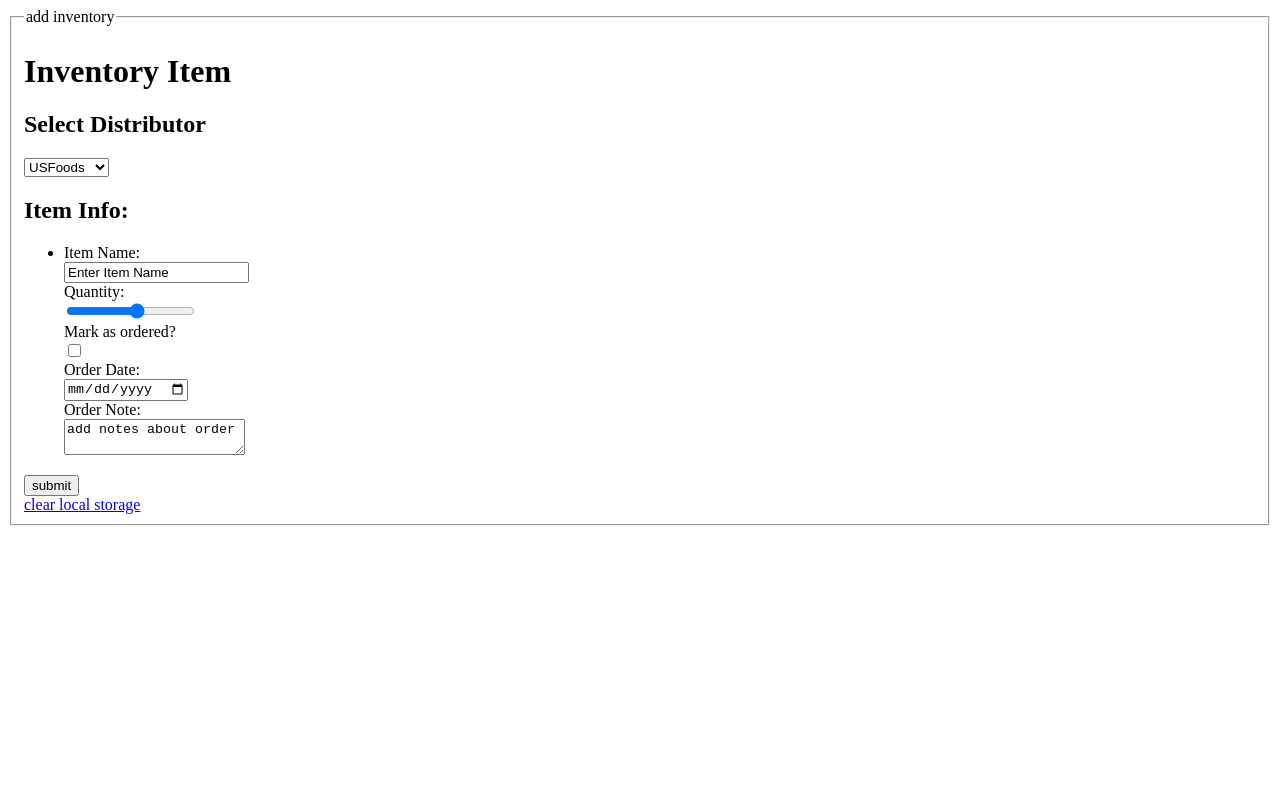
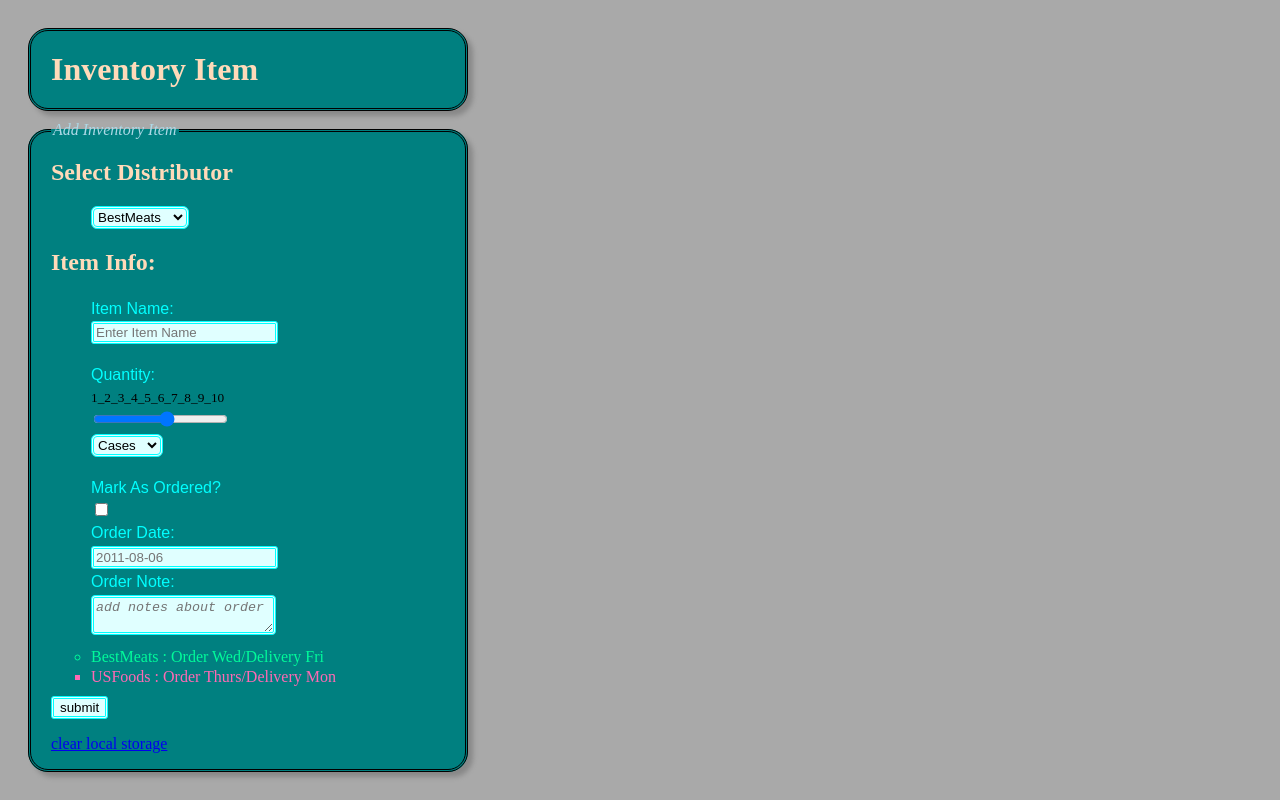
Before and after one commit to jmalone4fsu/VF1108, a plain HTML site: page Malone_Joseph_Project1/additem.html in a window 1280 px wide. Drawn offline with Linux system fonts and the light colour scheme.

Commit message:
working hard on part 2 of project

```diff
--- a/Malone_Joseph_Project1/additem.html
+++ b/Malone_Joseph_Project1/additem.html
@@ -18,56 +18,64 @@
         <meta name="keywords" content="">
         <meta name="author" content="Joseph_Malone">
         <link rel="stylesheet" href="css/styles.css">
+
     </head>
 
     <body>
         <!-- Add Item form -->
-        <form id="additem" method="post">
-        <fieldset>
-            <legend>add inventory</legend>
-            <hgroup>
-                <h1>Inventory Item</h1>
-                <h2>Select Distributor</h2>
-            </hgroup>
+        <div id="main">
+        <form action="#" id="addInvForm">
 
-            <select id="dist">
-                <option>BestMeats</option>
-                <option selected>USFoods</option>
-            </select>
+            <h1>Inventory Item</h1>
+            <fieldset>
+            <legend>Add Inventory Item</legend>
+            <dl>
+                <dt><h2>Select Distributor</h2></dt>
+                <dd><select id="dist">
+                </select></dd>
 
-            <header>
-                <h2>Item Info:</h2>
-            </header>
+                <dt><h2>Item Info:</h2></dt>
+                <!-- list of form elements -->
+                <dd><label for="item">item name:</label>
+                <dd><input type=text id="item" placeholder="Enter Item Name" maxlength=20>
 
-            <!-- list of form elements -->
-            <ul>
-                <li>
-                   <dl>
-                     <dt><label for="item">Item Name:</label>
-                     <dt><input type=text id="item" name="item" value="Enter Item Name" maxlength=20>
+                <dd><br><label for="quantity">quantity:</label>
+                <dd><small>1_2_3_4_5_6_7_8_9_10</small>
+                <dd><input type="range" min="1" max="10" id="quantity" name="quantity">
 
-                     <dt><label for="quantity">Quantity:</label>
-                     <dt><input type="range" min="1" max="10" id="quantity" name="quantity">
+                <dd><select id="amount">
+                </select></dd>
 
-                     <dt><label for="ordered">Mark as ordered?</label>
-                     <dt><input type=checkbox id="ordered" name="ordered" value="yes" unchecked>
+                <dd><br><label for="ordered">mark as ordered?</label>
+                <dd><input type="checkbox" id="ordered" name="ordered" value="yes">
 
-                     <dt><label for="orderdate">Order Date:</label>
-                     <dt><input type="date" min="2011-08-03" max="" id="orderdate" value="order date">
 
-                     <dt><label for="note">Order Note:</label>
-                     <dt><textarea name="note" id="note" wrap="soft">add notes about order</textarea>
-                  </dl>
-              </li>
-         </ul>
+                <dd><label for="orderdate">order date:</label>
+                <dd><input type="text" id="orderdate" placeholder="2011-08-06">
+
+                <dd><label for="note">order note:</label>
+                <dd><textarea name="note" id="note" wrap="soft" placeholder="add notes about order"></textarea>
+            </dl>
+            <ul class="a">
+                <li>BestMeats : Order Wed/Delivery Fri</li>
+            </ul>
+            <ul class="b">
+                <li>USFoods : Order Thurs/Delivery Mon</li>
+            </ul>
+
+
 
          <!-- submit button -->
-         <input type="submit" id="item-submit" value="submit">
+         <input type="submit" value="submit" onclick="storeItem();">
          <!-- clear storage -->
-         <br/><a href="#nowhere" title="reset form">clear local storage</a>
+         <p id="clear">
+            <a href="#" onclick="clearStorage(); location.reload();">clear local storage</a></p>
+
         </fieldset>
 
         </form>
-    <script src="main.js"></script>
+        </div>
+        <script src="js/main.js"></script>
+        <script>getItems();</script>
     </body>
 </html>
--- a/Malone_Joseph_Project1/css/styles.css
+++ b/Malone_Joseph_Project1/css/styles.css
@@ -0,0 +1,55 @@
+body {
+    width:460px;background:darkgrey;padding:10px;display:block;
+}
+fieldset {
+    background:teal;margin:10px 10px;
+    padding:0px 20px;
+    border:3px double black;border-radius:20px;box-shadow: 5px 5px 5px #888888;
+}
+h1{
+    margin:10px;border: 3px double black;padding:20px;background:teal;
+    color:peachpuff;border-radius:20px;box-shadow: 5px 5px 5px #888888;
+}
+h2{
+    color:peachpuff;
+}
+legend{
+    font-style:italic; text-decoration:none;color:lightblue;
+}
+label{
+    font-family:fantasy, serif, san-serif; font-size:16px;line-height:1.6em;
+    font-weight:500;text-transform:capitalize;color:aqua;
+}
+textarea{
+    background:lightcyan;font-style:italic;
+    border:3px double cyan;border-radius:4px;
+    resize:vertical;overflow:auto;
+}
+textarea:focus{
+    background-color:cyan;border:4px double white;
+}
+select{
+    border:3px double cyan;border-radius:6px;background:lightcyan;
+}
+a{
+
+}
+ul{
+    line-height:0.3em;
+}
+ul.a {
+    list-style-type:circle;
+    color:mediumspringgreen;
+}
+ul.b {
+    list-style-type:square;
+    color:hotpink;
+}
+input{
+    border:3px double cyan;border-radius:3px;background:lightcyan;
+
+}
+input:focus{
+    background-color:cyan;border:4px double white;
+
+}
--- a/Malone_Joseph_Project1/js/main.js
+++ b/Malone_Joseph_Project1/js/main.js
@@ -1,12 +1,88 @@
 //Joseph Malone//
 
-window.onload = addNewItem();
+window.onload = addNewItem(), addNewPackage();
+var db = localStorage;
 
 function addNewItem(){
+    var newItemtxt;
+    var newItem;
+    var distName = ["USFoods","BestMeats","Condiments"];
     var getItem = document.getElementById("dist");
-    var newItem = document.createElement("option");
-    var newItemtxt = document.createTextNode("Condiments");
-    newItem.appendChild(newItemtxt);
-    getItem.appendChild(newItem);
+    for (var i=0, j=distName.length; i<j; i++){
+        if (distName[i]=="BestMeats"){
+            newItem = document.createElement("option");
+            itemAttr = newItem.setAttribute("selected","");
+            newItemtxt = document.createTextNode(distName[i]);
+            newItem.appendChild(newItemtxt);
+            getItem.appendChild(newItem);
+        }else {
+            newItem = document.createElement("option");
+            newItemtxt = document.createTextNode(distName[i]);
+            newItem.appendChild(newItemtxt);
+            getItem.appendChild(newItem);
+        }
+    }
+}
+function addNewPackage(){
+    var newPackageTxt;
+    var newPackage;
+    var package=["Boxes","Pounds","Cases","Cans"];
+    var getPackage = document.getElementById("amount");
+    for (var i = 0, l=package.length; i < l; i++) {
+        if (package[i]=="Cases") {
+            newPackage = document.createElement("option");
+            packageAttr = newPackage.setAttribute("selected","");
+            newPackageTxt = document.createTextNode(package[i]);
+            newPackage.appendChild(newPackageTxt);
+            getPackage.appendChild(newPackage);
+        }else{
+            newPackage = document.createElement("option");
+            newPackageTxt = document.createTextNode(package[i]);
+            newPackage.appendChild(newPackageTxt);
+            getPackage.appendChild(newPackage);
+        }
+    }
+}
+function storeItem(id){
+   var dist = document.getElementById("dist").value;
+   var item = document.getElementById("item").value;
+   var quantity = document.getElementById("quantity").value;
+   var amount = document.getElementById("amount").value;
+   var ordered = document.getElementById("ordered").value;
+   var orderdate = document.getElementById("orderdate").value;
+   var note = document.getElementById("note").value;
+   db.setItem("adist",dist);
+   db.setItem("aitem",item);
+   db.setItem("aquantity",quantity);
+   db.setItem("aamount",amount);
+   db.setItem("aordered",ordered);
+   db.setItem("aorderdate",orderdate);
+   db.setItem("anote",note);
+}
+function getItems(){
+    var dist=db.getItem("adist");
+    var item=db.getItem("aitem");
+    var quantity=db.getItem("aquantity");
+    var amount=db.getItem("aamount");
+    var ordered=db.getItem("aordered");
+    var orderdate=db.getItem("aorderdate");
+    var note=db.getItem("anote");
+
+    var viewItems = [
+        dist,
+        item,
+        quantity,
+        amount,
+        ordered,
+        orderdate,
+        note
+    ];
+    alert(viewItems);
 
 }
+
+
+function clearStorage(){
+    db.clear();
+    return false;
+}
```
